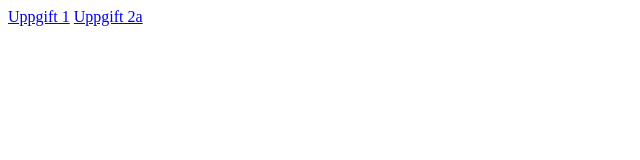
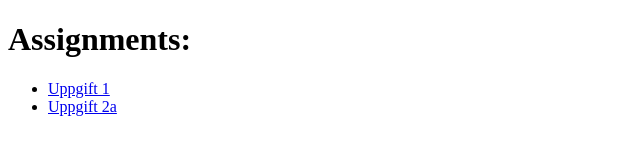
Before and after one commit to Fillelii/webbdesign2024, a plain HTML site: page Index.html in a window 1280 px wide. Shown: the whole page, without its empty margins (0-640 px from the left). Drawn offline with Linux system fonts and the light colour scheme.

Commit message:
Update Index.html

```diff
--- a/Index.html
+++ b/Index.html
@@ -5,9 +5,13 @@
         <title>Webbdesign 2024</title>
     </head>
     <body>
+        <h1>Assignments:</h1>
+        <ul>
+            <li><a href="ex1">Uppgift 1</a></li>
+            <li><a href="ex2a">Uppgift 2a</a></li>
+        </ul>
 
-        <a href="ex1">Uppgift 1</a>
-        <a href="ex2a">Uppgift 2a</a>
+
         <!--<a href="ex1">Uppgift 1</a>
         <a href="ex1">Uppgift 1</a>
         <a href="ex1">Uppgift 1</a>-->
```
